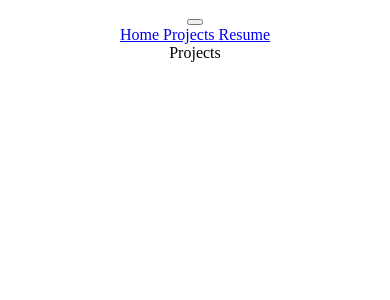
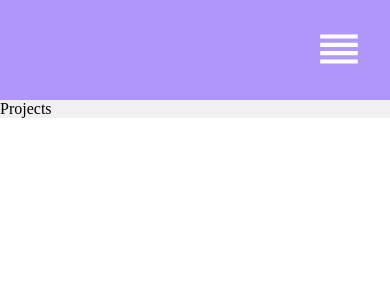
Before and after one commit to bantonneau/react-portfolio, a React (Create React App) app: page /projects in a window 390 px wide. Shown: the top 300 px of the page. Built offline with nearby package versions, Linux system fonts and the light colour scheme.

Commit message:
downgrade react, add mui, add hamburger menu

```diff
--- a/src/App.css
+++ b/src/App.css
@@ -1,38 +1,12 @@
 .App {
-  text-align: center;
+  width: 100%;
+  height: auto;
+  display: flex;
+  flex-direction: column;
+  background-color: #f0f0f0;
 }
 
-.App-logo {
-  height: 40vmin;
-  pointer-events: none;
+body {
+  padding: 0;
+  margin: 0;
 }
-
-@media (prefers-reduced-motion: no-preference) {
-  .App-logo {
-    animation: App-logo-spin infinite 20s linear;
-  }
-}
-
-.App-header {
-  background-color: #282c34;
-  min-height: 100vh;
-  display: flex;
-  flex-direction: column;
-  align-items: center;
-  justify-content: center;
-  font-size: calc(10px + 2vmin);
-  color: white;
-}
-
-.App-link {
-  color: #61dafb;
-}
-
-@keyframes App-logo-spin {
-  from {
-    transform: rotate(0deg);
-  }
-  to {
-    transform: rotate(360deg);
-  }
-}
--- a/src/components/navbar.js
+++ b/src/components/navbar.js
@@ -1,11 +1,13 @@
 import React from 'react'
 import { Link } from 'react-router-dom'
+import '../styles/navbar.css'
+import ReorderIcon from '@material-ui/icons/Reorder'
 
 function navbar() {
   return (
     <div className='navbar'>
         <div className='toggleButton'>
-            <button> </button>
+            <button> <ReorderIcon /> </button>
         </div>
         <div className='links'>
             <Link to='/'> Home </Link>
--- /dev/null
+++ b/src/styles/navbar.css
@@ -0,0 +1,86 @@
+.navbar {
+    width: 100%;
+    height: 100px;
+    background: rgb(176, 149, 250);
+}
+
+.links {
+    width: 100%;
+    height: 100%;
+    display: flex;
+    align-items: center;
+    justify-content: center;
+    color: white;
+}
+
+.navbar a {
+    color: white;
+    text-decoration: none;
+    margin: 20px;
+    font-size: 25px;
+}
+
+.toggleButton {
+    width: 100%;
+    height: 100px;
+    display: flex;
+    align-items: center;
+    justify-content: flex-end;
+}
+
+.toggleButton svg {
+    font-size: 50px;
+}
+
+.toggleButton button {
+    margin-right: 20px;
+    background-color: transparent;
+    border: none;
+    color: white;
+    cursor: pointer;
+}
+
+#open {
+    height: 100vh;
+}
+
+#open .links {
+    flex-direction: column;
+    justify-content: flex-start;
+    margin-top: 100px;
+}
+
+#open a {
+    width: 100%;
+    text-align: center;
+}
+
+@media only screen and (max-width: 900px) {
+    .navbar a {
+        width: 70px;
+    }
+}
+
+@media only screen and (max-width: 600px) {
+    .toggleButton {
+        display: flex;
+    }
+    #close a {
+        display: none;
+    }
+}
+
+@media only screen and (min-width: 600px) {
+    .toggleButton {
+        display: none;
+    }
+    .hiddenLinks {
+        display: none;
+    }
+    #open {
+        height: 100px;
+    }
+    #open .links {
+        flex-direction: row;
+    }
+}
```
Also changed, not shown: package.json (+5 -6 lines), src/index.js (+4 -4 lines), 1 other file (tests, documents, lock files or other folders).
